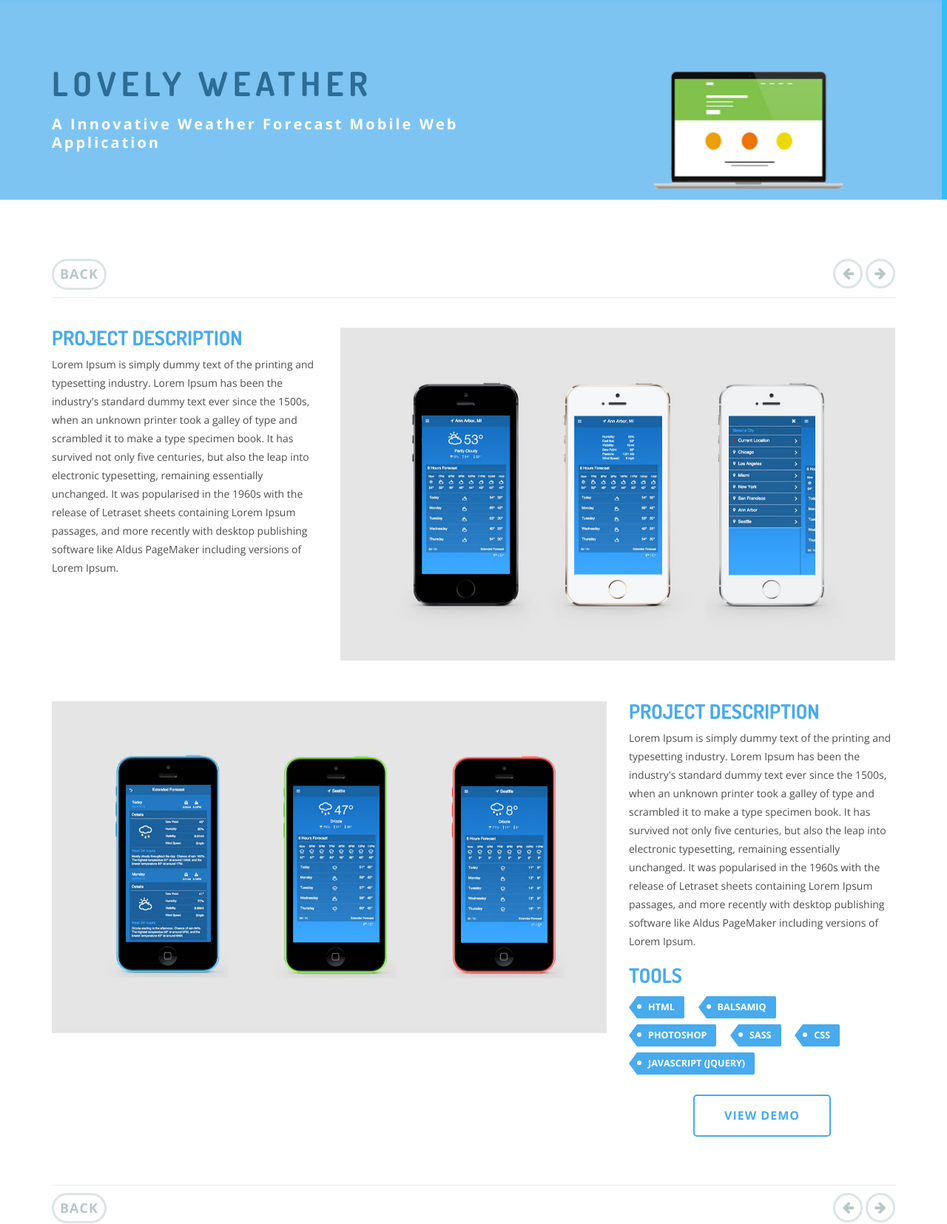
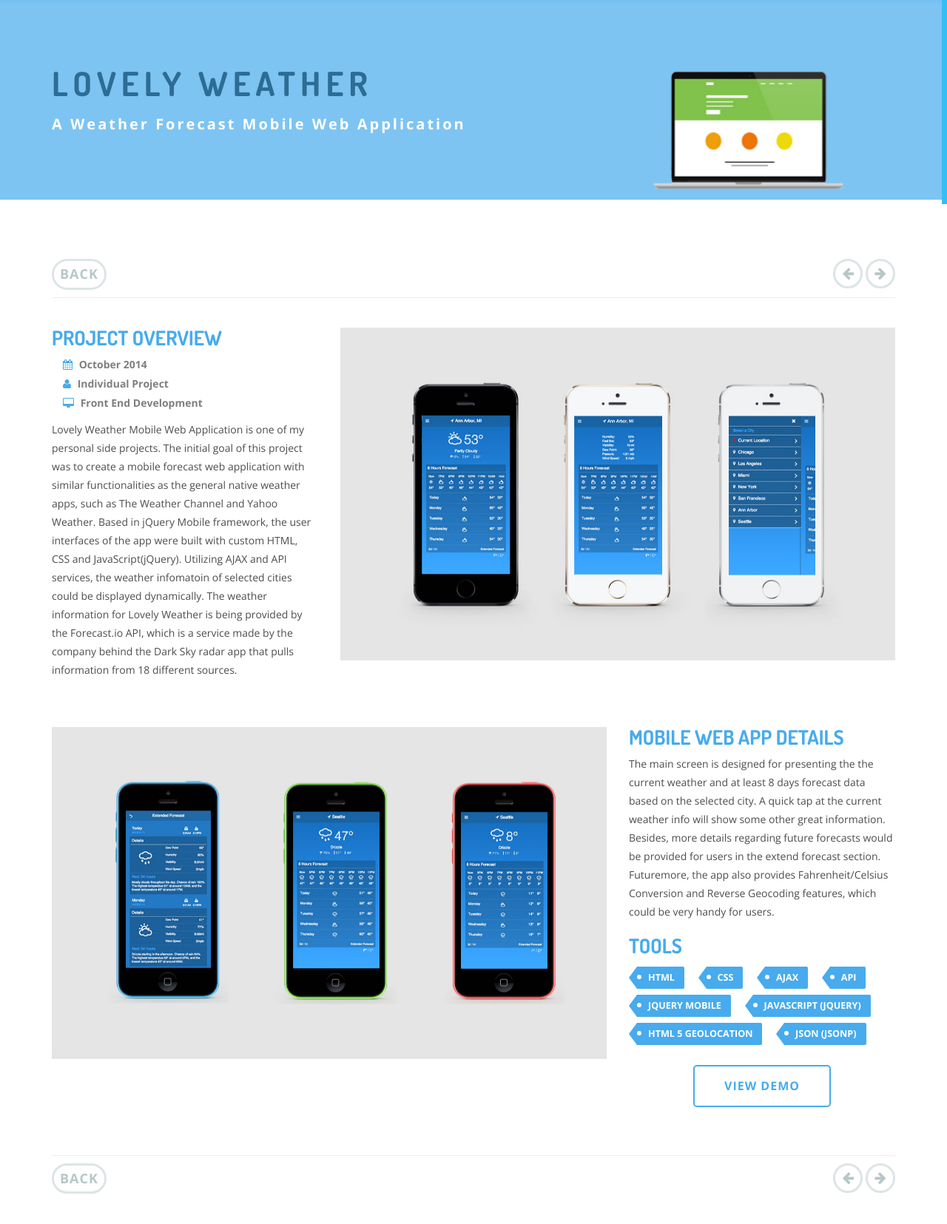
Before and after one commit to owen107/portfoliojx, a PHP site: page /weatherapp.php in a window 1280 px wide. Shown: the part 70-1725 px from the top of the page at 74% size. Run offline with PHP 8.4, Linux system fonts and the light colour scheme.

Commit message:
Add description of each project

```diff
--- a/builds/development/css/style.css
+++ b/builds/development/css/style.css
@@ -850,6 +805,22 @@ h3.heading-progress {
     padding: 40px 0;
 }
 
+.overview {
+    list-style: none;
+    padding-left: 15px;
+}
+
+.overview li {
+    padding: 3px 0;
+    font-weight: 600;
+    color: rgba(0, 0, 0, 0.5);
+}
+
+.overview i {
+    margin-right: 5px;
+    color: #47ABED;
+}
+
 
 
 /****************responsive css 768px*********************/
--- a/builds/development/inc/footer.php
+++ b/builds/development/inc/footer.php
@@ -2,7 +2,7 @@
             <div class="container">
                 <div class="row">
                     <div class="col-md-6 col-sm-6 copyright">
-                        <p>&copy; Copyright 2015. By <span id="copyright">Owen Xu</span>. All rights reserved.</p>
+                        <p>&copy; Copyright 2015. <span id="copyright">Owen Xu</span> All rights reserved.</p>
                     </div>
                     <div class="col-md-6 col-sm-6 footer-nav">
                         <ul class="list-inline">
--- a/builds/development/weatherapp.php
+++ b/builds/development/weatherapp.php
@@ -14,7 +14,7 @@
                     <div class="col-lg-7 col-md-7 col-sm-12 col-xs-12">
                       <div class="port delay-01s animated fadeInDown wow animated">
                         <h1>Lovely Weather</h1>
-                        <p>A Innovative Weather Forecast Mobile Web Application</p>
+                        <p>A Weather Forecast Mobile Web Application</p>
                       </div>
                     </div>
                     <div class="col-lg-4 col-md-4 col-xs-12"><img src="img/macbook-pro.png" class="delay-03s animated wow tada" alt="Photo of Flat MacBook"></div>
@@ -38,9 +38,16 @@
                 <div class="row" id="project-desc">
 
                     <div class="col-md-4">
-                         <h3>Project Description</h3>
+                         <h3>Project Overview</h3>
+
+                         <ul class="overview">
+                            <li><i class="fa fa-calendar"></i> October 2014</li>
+                            <li><i class="fa fa-user"></i> Individual Project</li>
+                            <li><i class="fa fa-desktop"></i> Front End Development</li>
+                         </ul>
+
                          <p>
-                             Lorem Ipsum is simply dummy text of the printing and typesetting industry. Lorem Ipsum has been the industry's standard dummy text ever since the 1500s, when an unknown printer took a galley of type and scrambled it to make a type specimen book. It has survived not only five centuries, but also the leap into electronic typesetting, remaining essentially unchanged. It was popularised in the 1960s with the release of Letraset sheets containing Lorem Ipsum passages, and more recently with desktop publishing software like Aldus PageMaker including versions of Lorem Ipsum.
+                            Lovely Weather Mobile Web Application is one of my personal side projects. The initial goal of this project was to create a mobile forecast web application with similar functionalities as the general native weather apps, such as The Weather Channel and Yahoo Weather. Based in jQuery Mobile framework, the user interfaces of the app were built with custom HTML, CSS and JavaScript(jQuery). Utilizing AJAX and API services, the weather infomatoin of selected cities could be displayed dynamically. The weather information for Lovely Weather is being provided by the Forecast.io API, which is a service made by the company behind the Dark Sky radar app that pulls information from 18 different sources.
                          </p>
                     </div>
 
@@ -55,7 +62,7 @@
                 <div class="row" id="project-section">
 
                     <div class="col-md-8">
-                         <h3 class="hidden-md hidden-lg">Project Description</h3>
+                         <h3 class="hidden-md hidden-lg">Mobile Web App details</h3>
                          <div class="portfolio-img">
                             <img src="img/weatherapp/weatherapp2.jpg" class="img-responsive">
                          </div>
@@ -63,20 +70,22 @@
                     </div>
 
                     <div class="col-md-4">
-                         <h3 class="hidden-xs hidden-sm">Project Description</h3>
+                         <h3 class="hidden-xs hidden-sm">Mobile Web App Details</h3>
                          <p>
-                             Lorem Ipsum is simply dummy text of the printing and typesetting industry. Lorem Ipsum has been the industry's standard dummy text ever since the 1500s, when an unknown printer took a galley of type and scrambled it to make a type specimen book. It has survived not only five centuries, but also the leap into electronic typesetting, remaining essentially unchanged. It was popularised in the 1960s with the release of Letraset sheets containing Lorem Ipsum passages, and more recently with desktop publishing software like Aldus PageMaker including versions of Lorem Ipsum.
+                            The main screen is designed for presenting the the current weather and at least 8 days forecast data based on the selected city. A quick tap at the current weather info will show some other great information. Besides, more details regarding future forecasts would be provided for users in the extend forecast section. Futuremore, the app also provides Fahrenheit/Celsius Conversion and Reverse Geocoding features, which could be very handy for users.
                          </p>
 
                          <div class="tags">
                             <h3>Tools</h3>
                             <ul class="tag">
                                 <li><a>HTML</a></li>
-                                <li><a>Balsamiq</a></li>
-                                <li><a>Photoshop</a></li>
-                                <li><a>Sass</a></li>
                                 <li><a>CSS</a></li>
+                                <li><a>AJAX</a></li>
+                                <li><a>API</a></li>
+                                <li><a>jQuery Mobile</a></li>
                                 <li><a>JavaScript (jQuery)</a></li>
+                                <li><a>HTML 5 Geolocation</a></li>
+                                <li><a>JSON (JSONP)</a></li>
                             </ul>
                          </div>
 
```
Also changed, not shown: other parts of builds/development/css/style.css (+23 -63 lines), builds/development/aasingle.php (+15 -10 lines), builds/development/ecommerce.php (+19 -10 lines), builds/development/index.php (+9 -9 lines), builds/development/pinboard.php (+13 -6 lines), builds/development/todoapp.php (+16 -10 lines), builds/development/weilabuy.php (+15 -9 lines), 1 other file.
